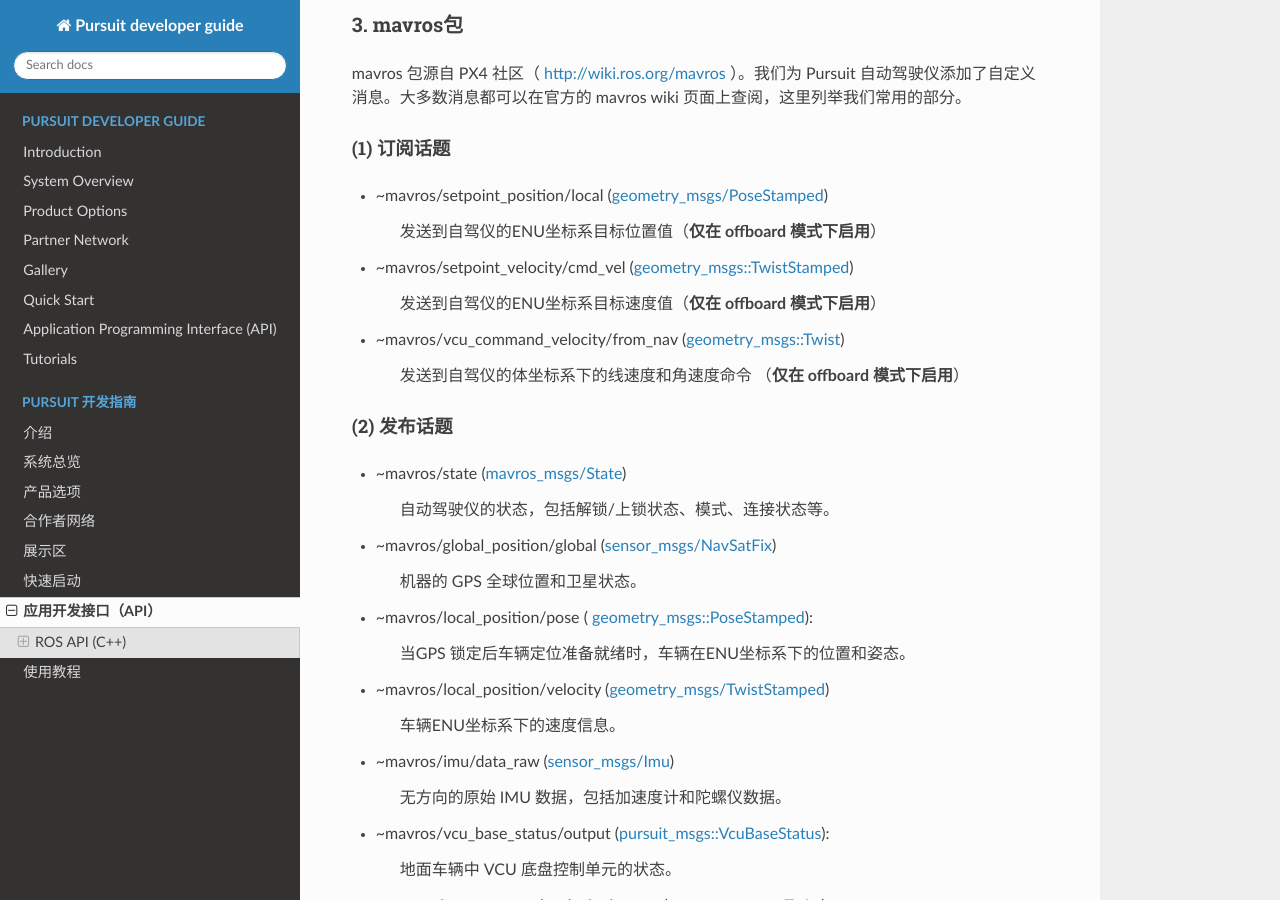
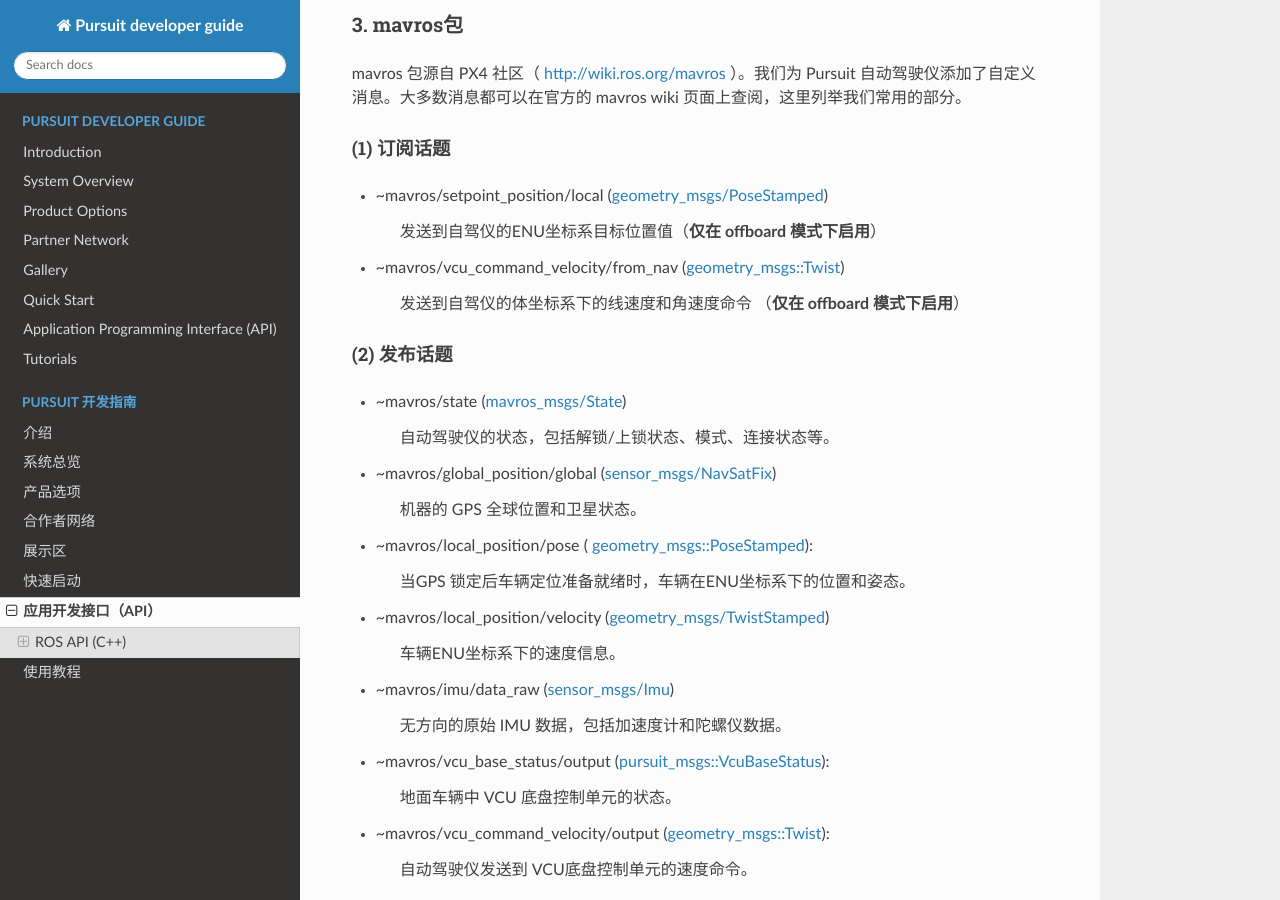
Before and after one commit to cloudkernel-tech/pursuit-guide, a Sphinx documentation site: the page built from docs/api-zh.rst, in a window 1280 px wide and 900 px high, scrolled down 2444 px. Built offline with Sphinx 7.4.7 and the Read the Docs theme 3.1.0, drawn with Linux system fonts in a browser that asks for light colours.

Commit message:
update api for offboard

```diff
--- a/docs/api-zh.rst
+++ b/docs/api-zh.rst
@@ -136,10 +136,6 @@
 
     发送到自驾仪的ENU坐标系目标位置值（**仅在 offboard 模式下启用**）
 
-- ~mavros/setpoint_velocity/cmd_vel (`geometry_msgs::TwistStamped <http://docs.ros.org/en/api/geometry_msgs/html/msg/Twist.html>`_)
-
-    发送到自驾仪的ENU坐标系目标速度值（**仅在 offboard 模式下启用**）
-
 - ~mavros/vcu_command_velocity/from_nav (`geometry_msgs::Twist <https://docs.ros.org/en/jade/api/geometry_msgs/html/msg/Twist.html>`_)
 
     发送到自驾仪的体坐标系下的线速度和角速度命令 （**仅在 offboard 模式下启用**）
--- a/docs/api.rst
+++ b/docs/api.rst
@@ -139,10 +139,6 @@
 
     The position setpoint expressed in the ENU frame that is sent to the autopilot (**enabled in offboard mode only**)
 
-- ~mavros/setpoint_velocity/cmd_vel (`geometry_msgs::TwistStamped <http://docs.ros.org/en/api/geometry_msgs/html/msg/Twist.html>`_)
-
-    The velocity setpoint expressed in the ENU frame that is sent to the autopilot (**enabled in offboard mode only**)
-
 - ~mavros/vcu_command_velocity/from_nav (`geometry_msgs::Twist <https://docs.ros.org/en/jade/api/geometry_msgs/html/msg/Twist.html>`_)
 
     The command velocity (linear and angular velocities in the body frame) to be sent to the autopilot (**enabled in offboard mode only**)
```
